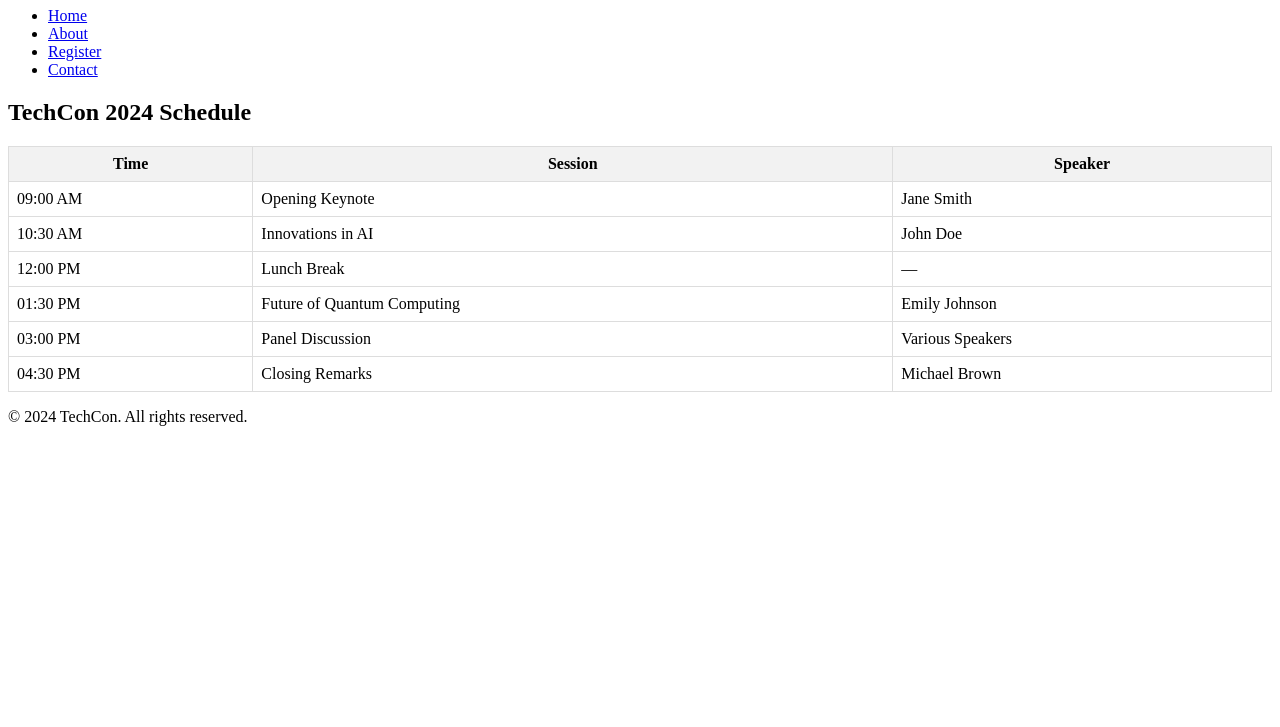
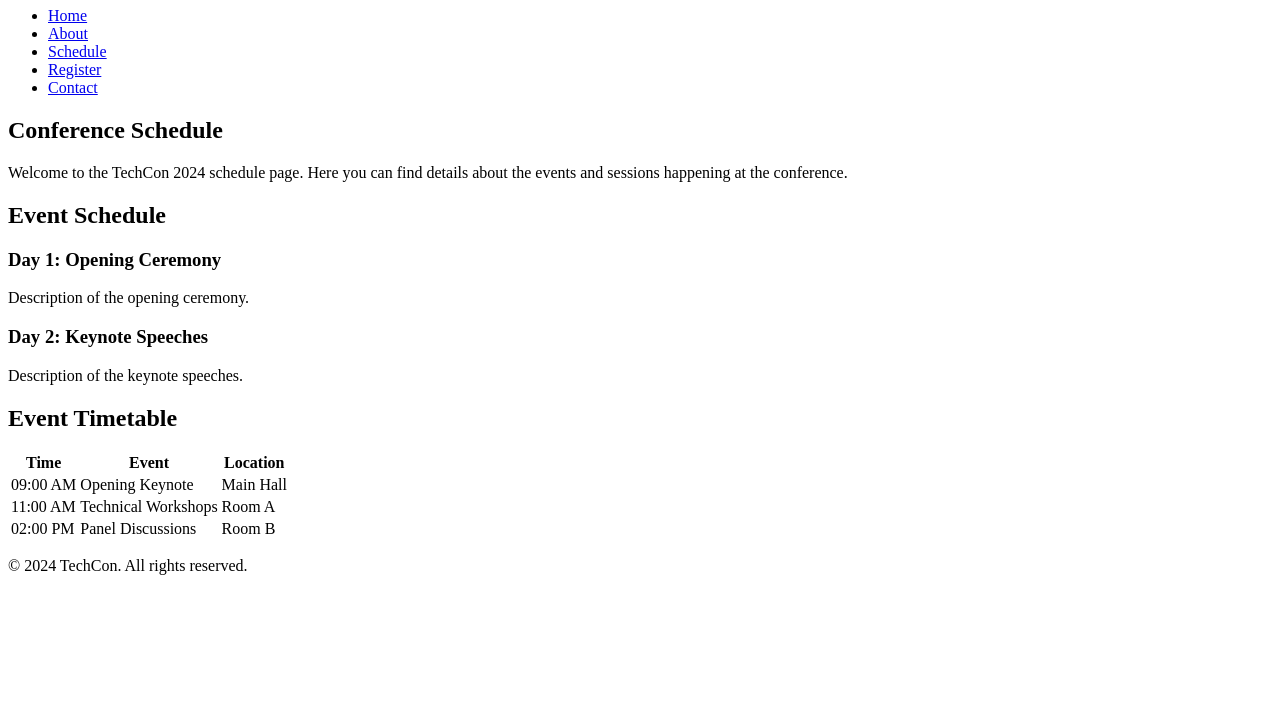
Before and after one commit to Henok357/TechCon_HTML, a plain HTML site: page techcon_website/schedule.html in a window 1280 px wide. Shown: the part 73-800 px from the top of the page. Drawn offline with Linux system fonts and the light colour scheme.

Commit message:
Fix main content structure, table formatting, and footer consistency

```diff
--- a/techcon_website/schedule.html
+++ b/techcon_website/schedule.html
@@ -3,79 +3,74 @@
 <head>
     <meta charset="UTF-8">
     <meta name="viewport" content="width=device-width, initial-scale=1.0">
-    <title>Event Schedule - TechCon 2024</title>
-    <style>
-        table {
-            width: 100%;
-            border-collapse: collapse;
-        }
-        th, td {
-            border: 1px solid #ddd;
-            padding: 8px;
-        }
-        th {
-            background-color: #f2f2f2;
-        }
-    </style>
+    <title>TechCon 2024 - Schedule</title>
+    <link rel="stylesheet" href="styles.css"> <!-- If you have a stylesheet -->
 </head>
 <body>
     <header>
-        <h1>Event Schedule</h1>
+        <h1>TechCon 2024</h1>
         <nav>
             <ul>
                 <li><a href="index.html">Home</a></li>
                 <li><a href="about.html">About</a></li>
+                <li><a href="schedule.html">Schedule</a></li>
                 <li><a href="register.html">Register</a></li>
                 <li><a href="contact.html">Contact</a></li>
             </ul>
         </nav>
     </header>
+
     <main>
-        <section id="schedule">
-            <h2>TechCon 2024 Schedule</h2>
+        <section id="schedule-introduction">
+            <h2>Conference Schedule</h2>
+            <p>Welcome to the TechCon 2024 schedule page. Here you can find details about the events and sessions happening at the conference.</p>
+        </section>
+
+        <section id="schedule-details">
+            <h2>Event Schedule</h2>
+            <article>
+                <h3>Day 1: Opening Ceremony</h3>
+                <p>Description of the opening ceremony.</p>
+            </article>
+            <article>
+                <h3>Day 2: Keynote Speeches</h3>
+                <p>Description of the keynote speeches.</p>
+            </article>
+            <!-- Add more articles as needed -->
+        </section>
+
+        <section id="schedule-table">
+            <h2>Event Timetable</h2>
             <table>
                 <thead>
                     <tr>
                         <th>Time</th>
-                        <th>Session</th>
-                        <th>Speaker</th>
+                        <th>Event</th>
+                        <th>Location</th>
                     </tr>
                 </thead>
                 <tbody>
                     <tr>
                         <td>09:00 AM</td>
                         <td>Opening Keynote</td>
-                        <td>Jane Smith</td>
+                        <td>Main Hall</td>
                     </tr>
                     <tr>
-                        <td>10:30 AM</td>
-                        <td>Innovations in AI</td>
-                        <td>John Doe</td>
+                        <td>11:00 AM</td>
+                        <td>Technical Workshops</td>
+                        <td>Room A</td>
                     </tr>
                     <tr>
-                        <td>12:00 PM</td>
-                        <td>Lunch Break</td>
-                        <td>—</td>
+                        <td>02:00 PM</td>
+                        <td>Panel Discussions</td>
+                        <td>Room B</td>
                     </tr>
-                    <tr>
-                        <td>01:30 PM</td>
-                        <td>Future of Quantum Computing</td>
-                        <td>Emily Johnson</td>
-                    </tr>
-                    <tr>
-                        <td>03:00 PM</td>
-                        <td>Panel Discussion</td>
-                        <td>Various Speakers</td>
-                    </tr>
-                    <tr>
-                        <td>04:30 PM</td>
-                        <td>Closing Remarks</td>
-                        <td>Michael Brown</td>
-                    </tr>
+                    <!-- Add more rows as needed -->
                 </tbody>
             </table>
         </section>
     </main>
+
     <footer>
         <p>&copy; 2024 TechCon. All rights reserved.</p>
     </footer>
```
